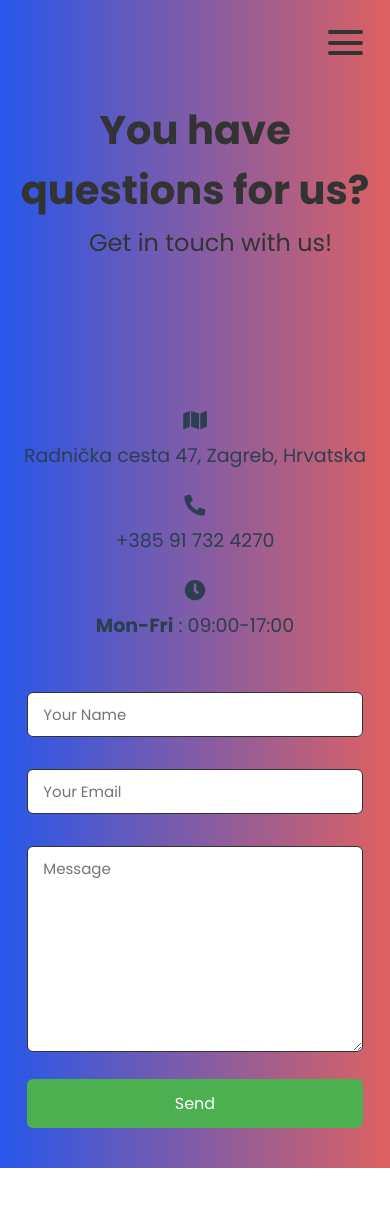
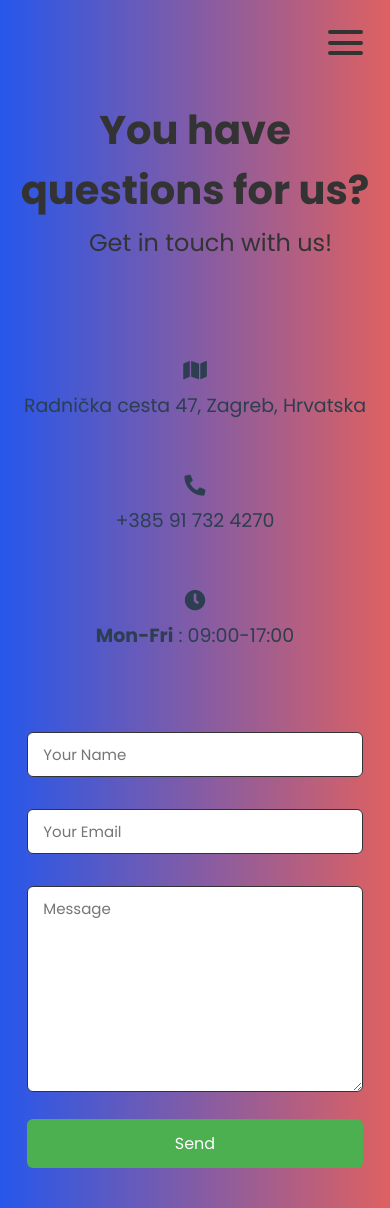
Before and after one commit to mariovida/dashboard-website, a Vue app: page /contact in a window 390 px wide. Before the commit the page ends 1168 px from the top, so only its background shows below. Built offline with nearby package versions, Linux system fonts and the light colour scheme; no server answers.

Commit message:
Add files via upload

```diff
--- a/src/views/Contact.vue
+++ b/src/views/Contact.vue
@@ -259,7 +259,7 @@ input:focus, textarea:focus {
   form {
     width: 86%;
     margin-left: 7%;
-    margin-top: 420px;
+    margin-top: 460px;
   }
   input[type=text], [type=email], textarea {
     font-size: 15px;
@@ -271,7 +271,7 @@ input:focus, textarea:focus {
     margin-bottom: 40px;
   }
   .info {
-    top: 300px;
+    top: 250px;
     left: 0;
     width: 100%;
     text-align: center;
@@ -280,7 +280,7 @@ input:focus, textarea:focus {
     float: none;
     font-size: 21px;
     padding: 0;
-    margin-bottom: 30px;
+    margin-bottom: 60px;
   }
   .info p {
     float: none;
```
